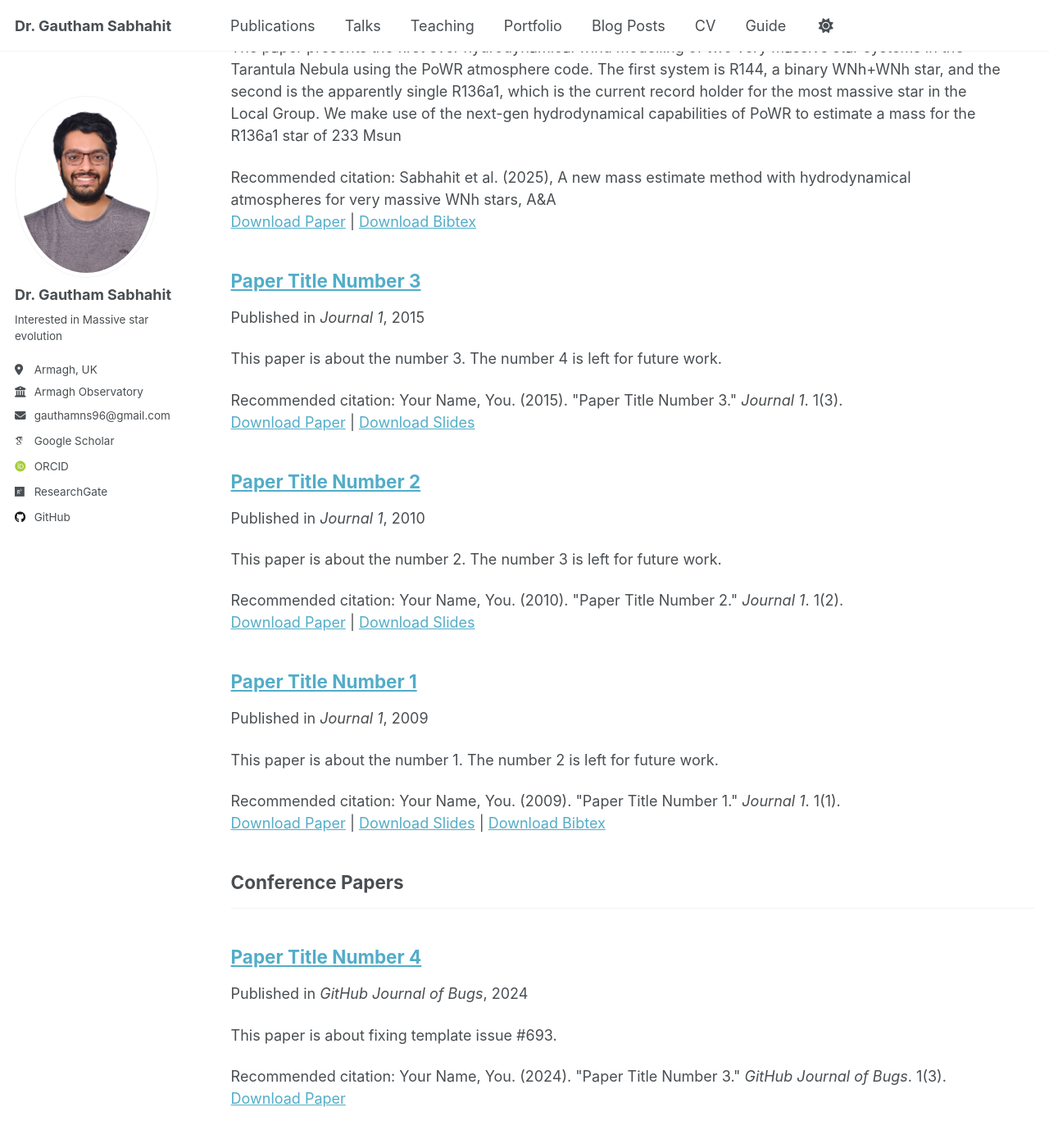
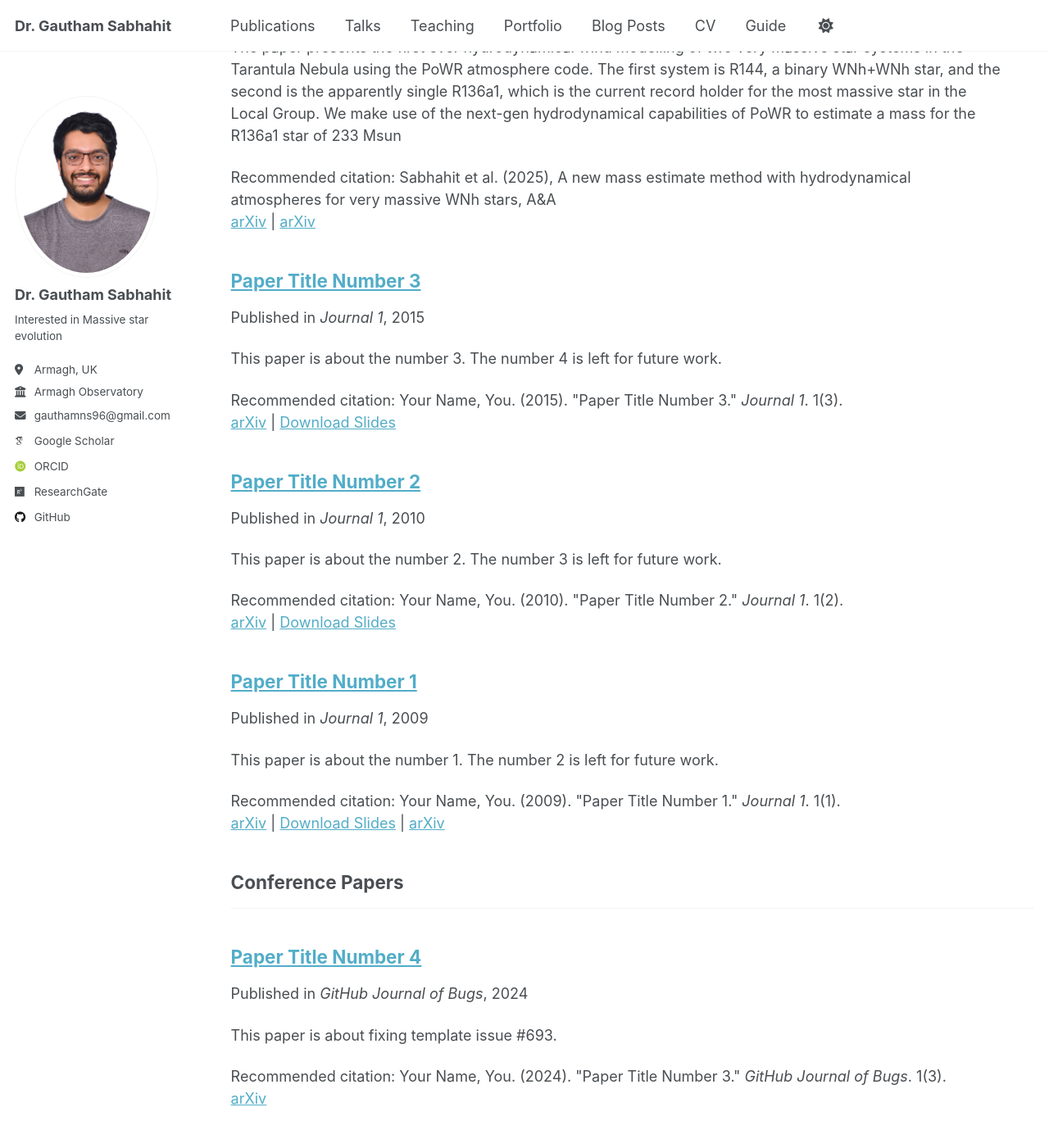
Before and after one commit to Mdot-com/mdot.com, a Jekyll site: the page built from _pages/publications.html, in a window 1280 px wide and 1400 px high, scrolled down 313 px. Shown: the top 1390 px of the window at 82% size. Built offline with Jekyll 4.4.1, drawn with Linux system fonts in a browser that asks for light colours; some web fonts are replaced.

Commit message:
Updated download links to arXiv and NASA ADS

```diff
--- a/_includes/archive-single.html
+++ b/_includes/archive-single.html
@@ -53,32 +53,33 @@
     {% endif %}
 
 {% if post.citation and post.paperurl and post.slidesurl and post.bibtexurl %}
-      <p>Recommended citation: {{ post.citation }}<br /><a href="{{ post.paperurl }}">Download Paper</a> | <a href="{{ post.slidesurl }}">Download Slides</a> | <a href="{{ post.bibtexurl }}">Download Bibtex</a></p>
+  <p>Recommended citation: {{ post.citation }}<br /><a href="{{ post.paperurl }}">arXiv</a> | <a href="{{ post.slidesurl }}">Download Slides</a> | <a href="{{ post.bibtexurl }}">arXiv</a></p>
 {% elsif post.citation and post.paperurl and post.slidesurl %}
-      <p>Recommended citation: {{ post.citation }}<br /><a href="{{ post.paperurl }}">Download Paper</a> | <a href="{{ post.slidesurl }}">Download Slides</a></p>
+  <p>Recommended citation: {{ post.citation }}<br /><a href="{{ post.paperurl }}">arXiv</a> | <a href="{{ post.slidesurl }}">Download Slides</a></p>
 {% elsif post.citation and post.paperurl and post.bibtexurl %}
-      <p>Recommended citation: {{ post.citation }}<br /><a href="{{ post.paperurl }}">Download Paper</a> | <a href="{{ post.bibtexurl }}">Download Bibtex</a></p>
+  <p>Recommended citation: {{ post.citation }}<br /><a href="{{ post.paperurl }}">arXiv</a> | <a href="{{ post.bibtexurl }}">arXiv</a></p>
 {% elsif post.citation and post.paperurl %}
-      <p>Recommended citation: {{ post.citation }}<br /><a href="{{ post.paperurl }}">Download Paper</a></p>
+  <p>Recommended citation: {{ post.citation }}<br /><a href="{{ post.paperurl }}">arXiv</a></p>
 {% elsif post.citation and post.slidesurl and post.bibtexurl %}
-      <p>Recommended citation: {{ post.citation }}<br /><a href="{{ post.slidesurl }}">Download Slides</a> | <a href="{{ post.bibtexurl}}">Download Bibtex</a></p>
+  <p>Recommended citation: {{ post.citation }}<br /><a href="{{ post.slidesurl }}">Download Slides</a> | <a href="{{ post.bibtexurl }}">arXiv</a></p>
 {% elsif post.citation and post.slidesurl %}
   <p>Recommended citation: {{ post.citation }}<br /><a href="{{ post.slidesurl }}">Download Slides</a></p>
 {% elsif post.citation and post.bibtexurl %}
-      <p>Recommended citation: {{ post.citation }}<br /><a href="{{ post.bibtexurl }}">Download Bibtex</a></p>
+  <p>Recommended citation: {{ post.citation }}<br /><a href="{{ post.bibtexurl }}">arXiv</a></p>
 {% elsif post.citation %}
   <p>Recommended citation: {{ post.citation }}</p>
 {% elsif post.paperurl and post.bibtexurl %}
-      <p><a href=" {{ post.paperurl }} ">Download Paper</a> | <a href="{{ post.bibtexurl }}">Download Bibtex</a></p>
+  <p><a href="{{ post.paperurl }}">arXiv</a> | <a href="{{ post.bibtexurl }}">arXiv</a></p>
 {% elsif post.paperurl %}
-      <p><a href=" {{ post.paperurl }} ">Download Paper</a></p>
+  <p><a href="{{ post.paperurl }}">arXiv</a></p>
 {% elsif post.slidesurl and post.bibtexurl %}
-      <p><a href="{{ post.slidesurl }}">Download Slides</a> | <a href="{{ post.bibtexurl }}">Download Bibtex</a></p>
+  <p><a href="{{ post.slidesurl }}">Download Slides</a> | <a href="{{ post.bibtexurl }}">arXiv</a></p>
 {% elsif post.slidesurl %}
   <p><a href="{{ post.slidesurl }}">Download Slides</a></p>
 {% elsif post.bibtexurl %}
-      <p><a href="{{ post.bibtexurl }}">Download Bibtex</a></p>
+  <p><a href="{{ post.bibtexurl }}">arXiv</a></p>
 {% endif %}
+
 
   </article>
 </div>
```
Lines whose indentation alone changed are shown as unchanged.
